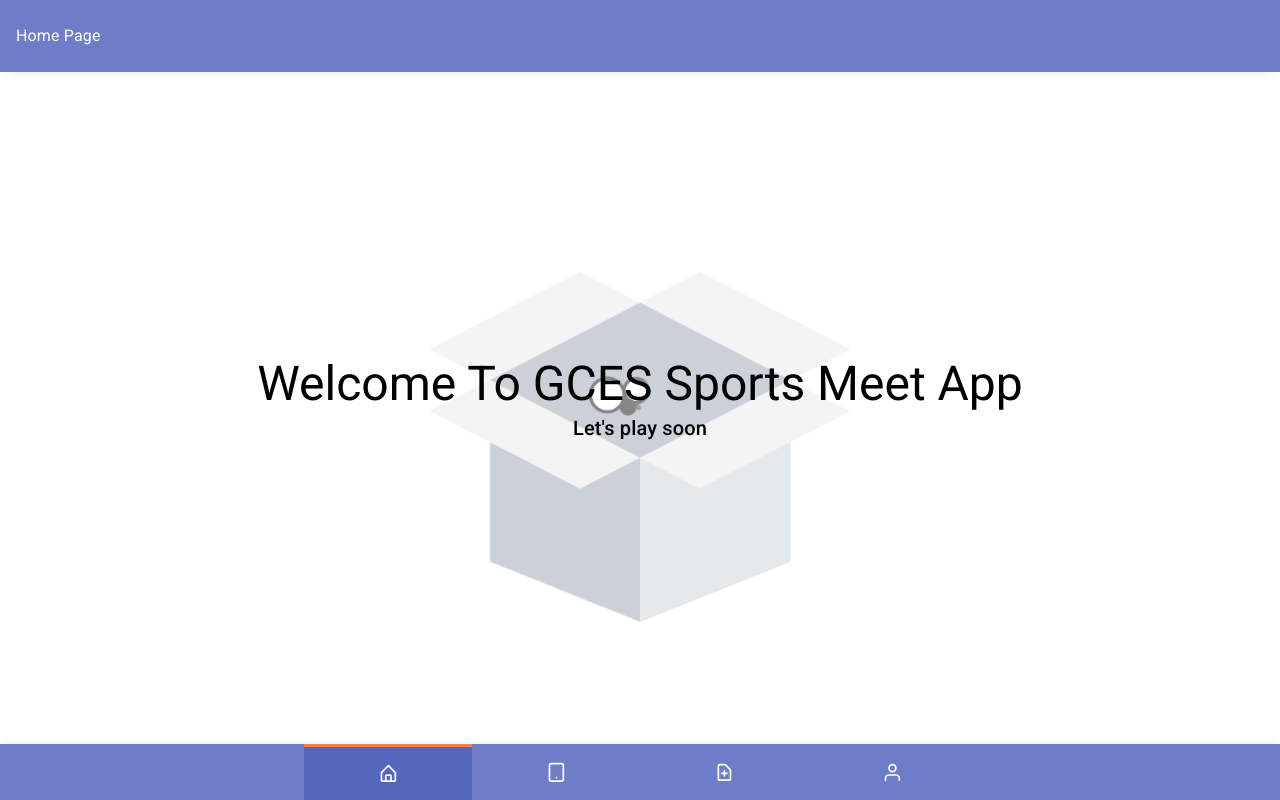
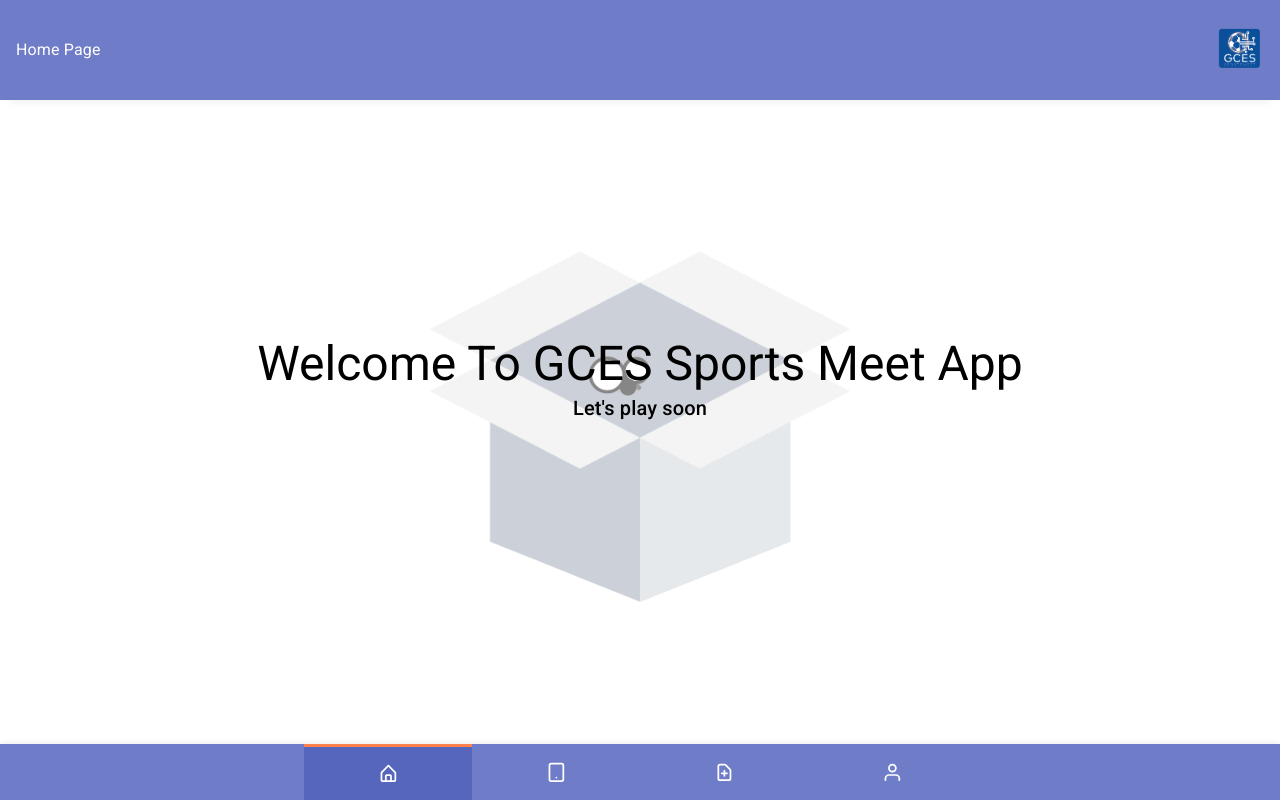
Before and after one commit to Minify-It-services/sports-meet-app, a React (Create React App) app: page / in a window 1280 px wide. Built offline with nearby package versions, Linux system fonts and the light colour scheme.

Commit message:
adding logo

```diff
--- a/src/layout/Layout.jsx
+++ b/src/layout/Layout.jsx
@@ -10,14 +10,15 @@ const Layout = ({ title, children, isSecondPage=false }) => {
 
     return (
         <>
-            <div style={{ height: '120px', width: '100%'}} />
+            <div style={{ height: '12.5vh', width: '100%'}} />
                 {children}
-            <div className="topbar" style={{backgroundColor:'#6F7CC7', color:'#FFFFFF'}}>
+            <div className="topbar" style={{backgroundColor:'#6F7CC7', color:'#FFFFFF', display:'flex', justifyContent:'space-between', alignItems:'center', height:'12.5vh'}}>
                 <Typography >
                     {isSecondPage&&<span style={{ marginRight: '1em', cursor: 'pointer' }} onClick={()=>navigate(-1)}><ArrowBackIos /></span>} {title}
                 </Typography>
+                <img src="./images/logo-full.png" alt="logo" style={{width:'50px'}} />
             </div>
-            <div style={{ height: '120px', width: '100%'}} />
+            <div style={{ height: '12.5vh', width: '100%'}} />
             <Navbar />
         </>
     )
```
